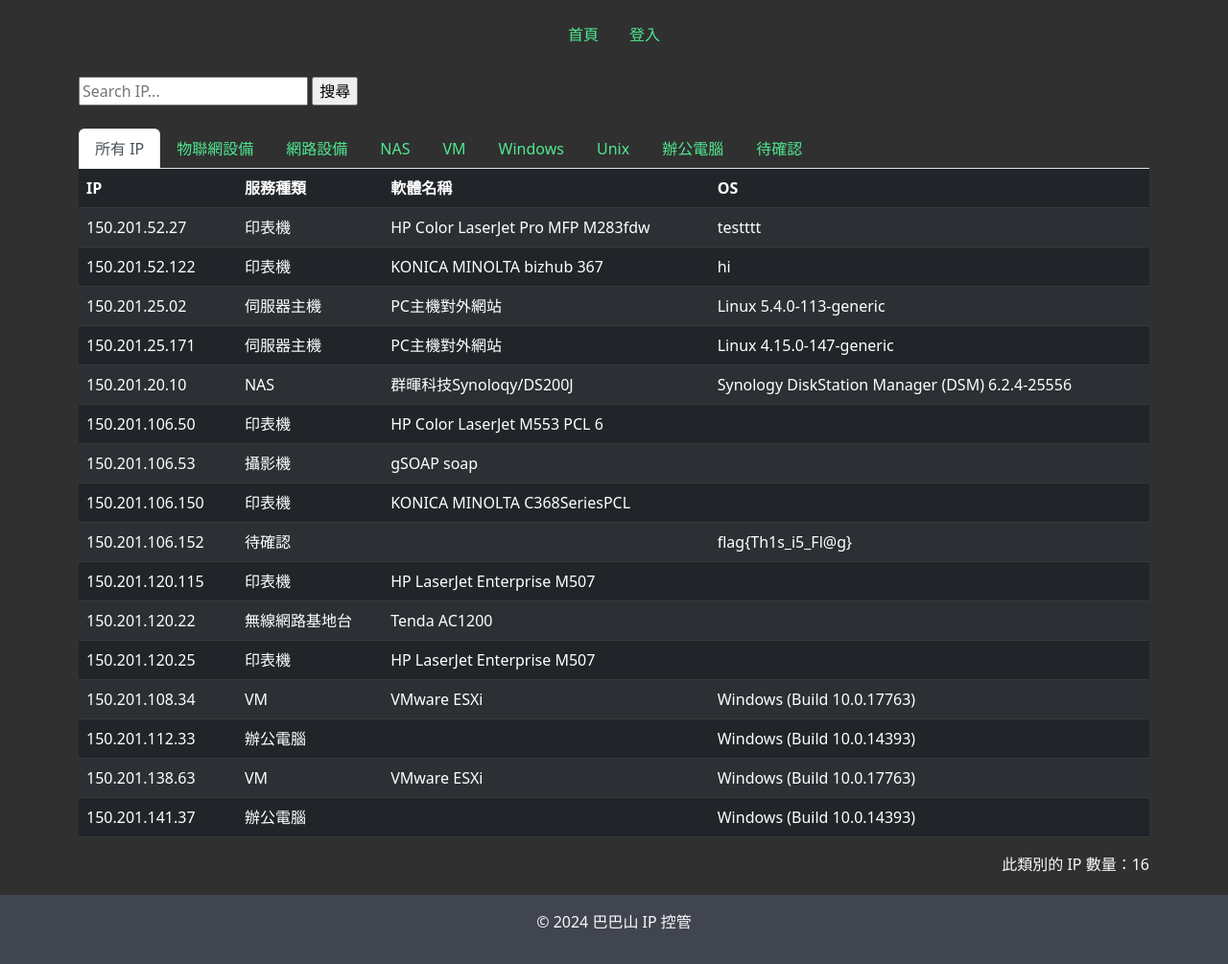
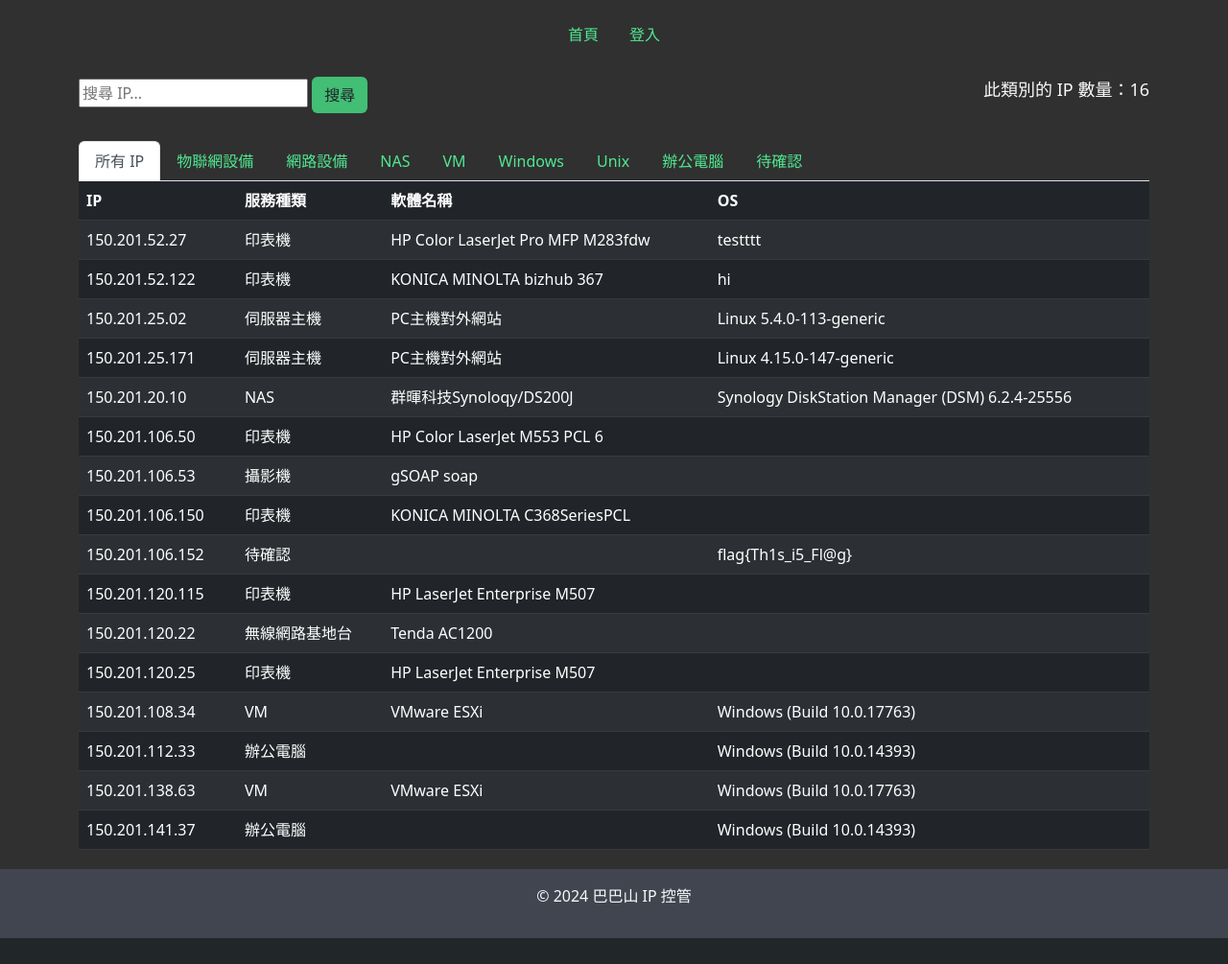
Before and after one commit to AuTooong/1121-web_final, a Django app: page /ip/overview in a window 1280 px wide. Shown: the whole page at 96% size. After the commit the page ends 978 px from the top, so only its background shows below. Run offline with Django 3.2, Linux system fonts and the light colour scheme; data comes from the database, SQL or seed files in the repository; both versions use the stored data as it was after the commit.

Commit message:
moved ip count

```diff
--- a/ipControl/IP/templates/overview.html
+++ b/ipControl/IP/templates/overview.html
@@ -7,13 +7,17 @@
 
 {% block content %}
 <div class="container">
-
-    <div class="mt-4">
-        <form action="/ip/overview">
-            <input type="text" name="ip_query" placeholder="Search IP...">
-            <input type="hidden" id="current_filter" name="current_filter" value="overview">
-            <input type="submit" value="搜尋">
-        </form>
+    <div id="ip-bar" class="mt-4">
+        <div id="search-bar">
+            <form action="/ip/overview">
+                <input type="text" name="ip_query" placeholder="搜尋 IP...">
+                <input type="hidden" id="current_filter" name="current_filter" value="overview">
+                <input class="btn custom-btn-primary" type="submit" value="搜尋">
+            </form>
+        </div>
+        <div class="text-light" id="total-ip">
+            <p>此類別的 IP 數量：<span id="ipCountSpan">{{ data|length }}</span></p>
+        </div>
     </div>
 
 
@@ -64,11 +68,8 @@
                 <div class="tab-pane fade" id="office" aria-controls="office" role="tabpanel" aria-labelledby="office-tab"></div>
             </div>
 
-        <div class="tab-pane fade show active d-flex justify-content-between" aria-controls="overview" role="tabpanel" aria-labelledby="overview-tab">
+            <div class="tab-pane fade show active d-flex justify-content-between" aria-controls="overview" role="tabpanel" aria-labelledby="overview-tab">
             <div id="ipTable"></div>
-            <div class="text-light" id="ipCountContainer">
-                <p>此類別的 IP 數量：<span id="ipCountSpan">{{ data|length }}</span></p>
-            </div>
         </div>
     </div>
 
--- a/ipControl/static/custom.css
+++ b/ipControl/static/custom.css
@@ -75,3 +75,21 @@
 .custom-btn-primary:hover {
     background-color: #3ca266;
 }
+
+
+/* styles for ip overview bar */
+#ip-bar{
+    display: flex;
+    justify-content: space-between;
+}
+
+#search-bar{
+    flex: 1;
+}
+
+#total-ip{
+    text-align: right;
+}
+#total-ip > p{
+    font-size: large;
+}
```
Also changed, not shown: ipControl/db.sqlite3.
